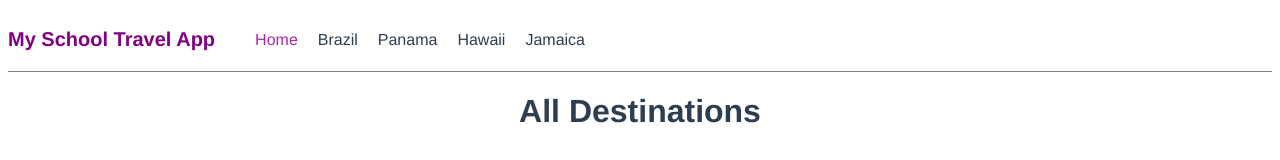
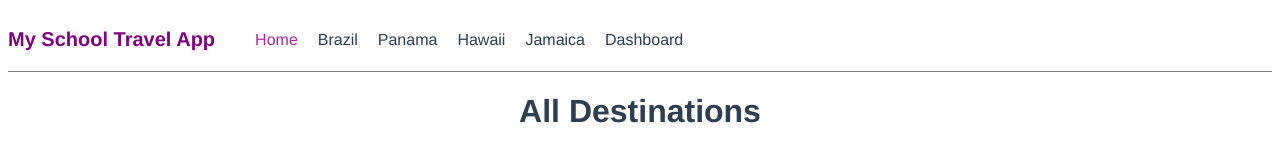
Before and after one commit to mistrs2p/router-revue, a Vue app: page / in a window 1280 px wide. Shown: the top 160 px of the page. Built offline with nearby package versions, Linux system fonts and the light colour scheme.

Commit message:
Correction Don

```diff
--- a/src/components/TheNavigation.vue
+++ b/src/components/TheNavigation.vue
@@ -18,6 +18,9 @@
         >
           {{ destination.name }}
         </router-link>
+      </li>
+      <li class="links">
+        <router-link to="/user">Dashboard</router-link>
       </li>
     </ul>
   </nav>
--- a/src/router/index.js
+++ b/src/router/index.js
@@ -49,7 +49,6 @@
     name: "Login",
     // props: true,
     component: () => import(/* webpackChunkName: "Login" */ "../views/Login"),
-    meta: { requiresAuth: true },
   },
   {
     path: "/:pathMatch(.*)*",
```
